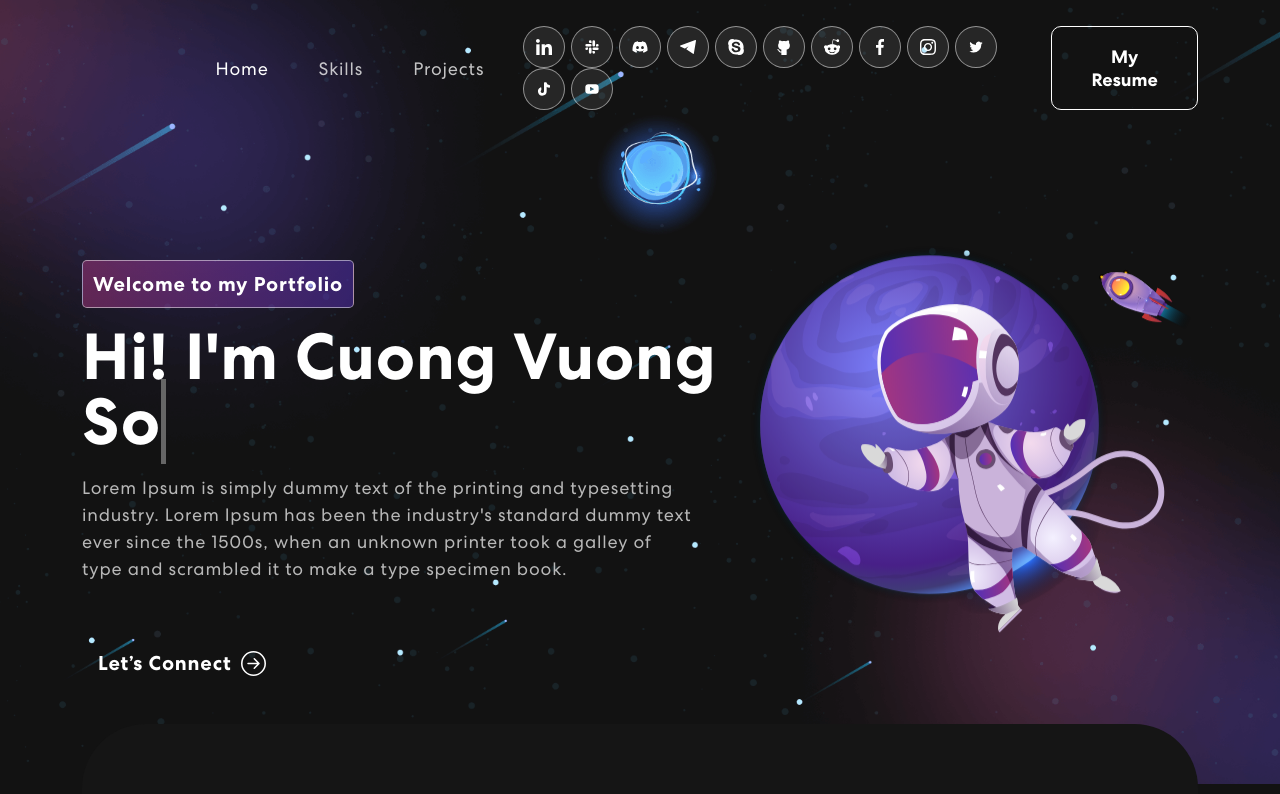
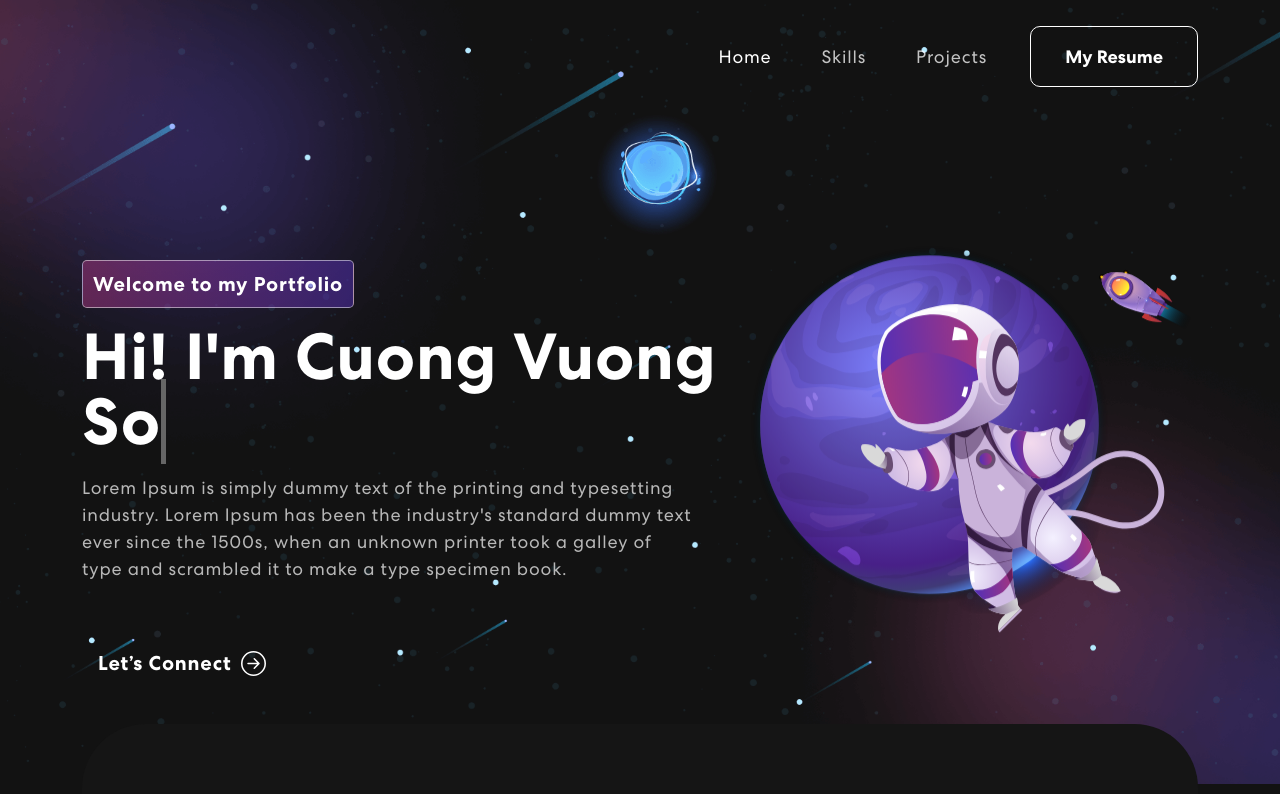
Before and after one commit to CuongPaul/portfolio, a React (Create React App) app in the folder frontend/: page / in a window 1280 px wide. Shown: the top 794 px of the page. Built offline with nearby package versions, Linux system fonts and the light colour scheme.

Commit message:
Hide social icons in navbar

```diff
--- a/frontend/src/App.css
+++ b/frontend/src/App.css
@@ -567,7 +567,7 @@ nav.navbar .navbar-toggler[aria-expanded="true"] .navbar-toggler-icon {
 /************ Footer Css ************/
 .footer {
   /* padding: 0 0 50px 0; */
-  padding: 100px 0 50px 0;
+  padding: 60px 0 40px 0;
   background-image: url("./assets/img/footer-bg.png");
   background-position: center center;
   background-size: cover;
--- a/frontend/src/components/NavBar.js
+++ b/frontend/src/components/NavBar.js
@@ -4,18 +4,18 @@ import { Nav, Navbar, Container } from "react-bootstrap";
 import { BrowserRouter as Router } from "react-router-dom";
 
 // import logo from "../assets/img/logo.svg";
-import skype from "../assets/img/skype.svg";
-import slack from "../assets/img/slack.svg";
-import github from "../assets/img/github.svg";
-import reddit from "../assets/img/reddit.svg";
-import tiktok from "../assets/img/tiktok.svg";
-import discord from "../assets/img/discord.svg";
-import youtube from "../assets/img/youtube.svg";
-import twitter from "../assets/img/twitter.svg";
-import linkedin from "../assets/img/linkedin.svg";
-import facebook from "../assets/img/facebook.svg";
-import telegram from "../assets/img/telegram.svg";
-import instagram from "../assets/img/instagram.svg";
+// import skype from "../assets/img/skype.svg";
+// import slack from "../assets/img/slack.svg";
+// import github from "../assets/img/github.svg";
+// import reddit from "../assets/img/reddit.svg";
+// import tiktok from "../assets/img/tiktok.svg";
+// import discord from "../assets/img/discord.svg";
+// import youtube from "../assets/img/youtube.svg";
+// import twitter from "../assets/img/twitter.svg";
+// import linkedin from "../assets/img/linkedin.svg";
+// import facebook from "../assets/img/facebook.svg";
+// import telegram from "../assets/img/telegram.svg";
+// import instagram from "../assets/img/instagram.svg";
 import MyResume from "../assets/pdf/Full-Stack_Developer-Vuong_Ta_Cuong.pdf";
 
 export const NavBar = () => {
@@ -83,7 +83,7 @@ export const NavBar = () => {
               </Nav.Link>
             </Nav>
             <span className="navbar-text">
-              <div className="social-icon">
+              {/* <div className="social-icon">
                 <a href="#">
                   <img src={linkedin} alt="" />
                 </a>
@@ -120,7 +120,7 @@ export const NavBar = () => {
                 <a href="#">
                   <img src={youtube} alt="" />
                 </a>
-              </div>
+              </div> */}
               <HashLink
                 to={MyResume}
                 target="_blank"
```
